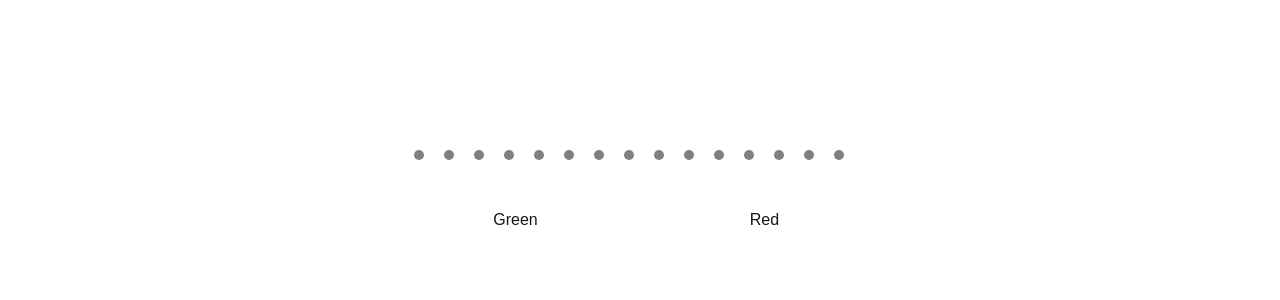
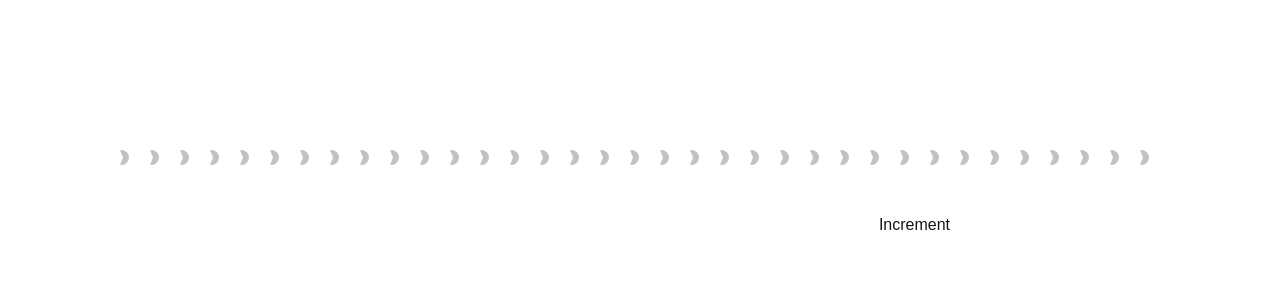
Before and after one commit to jgddesigns/progress_widgets, a Next.js app: page / in a window 1280 px wide. Shown: the top 300 px of the page. Built offline with nearby package versions, Linux system fonts and the light colour scheme.

Commit message:
styling modifications

```diff
--- a/src/app/helpers/shapes.css
+++ b/src/app/helpers/shapes.css
@@ -1,9 +1,9 @@
-.progress_gray{
+/* .start{
     width: 10px;
     height: 10px;
     background-color: gray;
     border-radius: 70%;
-}
+} */
 
 .circles{
     width: 10px;
--- a/src/app/lists/ProgressBar.js
+++ b/src/app/lists/ProgressBar.js
@@ -8,6 +8,7 @@ import Bar from '../styles/Bar';
 // Needs props LengthValue, Type, Trigger, Color, Size
 export default function ProgressBar (props) {
     const [Restart, setRestart] = React.useState(false)
+    // const [CurrentPosition, setCurrentPosition] = React.useState(props.LengthValue)
     const [CurrentPosition, setCurrentPosition] = React.useState(props.LengthValue)
     const [CurrentColor, setCurrentColor] = React.useState(props.Color)
 
--- a/src/app/page.js
+++ b/src/app/page.js
@@ -4,11 +4,10 @@ import ProgressBar from "./lists/ProgressBar";
 
 export default function Home() {
   const [Trigger, setTrigger] = React.useState(false)
-  const [Color, setColor] = React.useState("#234aae")
 
   return (
     <div>
-      <ProgressBar LengthValue={15} Type="circles" Trigger={[Trigger, setTrigger]} Size={5} Color={Color}/>
+      <ProgressBar LengthValue={35} Type="circles" Trigger={[Trigger, setTrigger]} Size={5} Color={["red", "green", "purple"]}/>
     </div>
   );
 }
--- a/src/app/styles/Circles.js
+++ b/src/app/styles/Circles.js
@@ -15,14 +15,15 @@ export default function Circles(props) {
     // const circle_style = "squares"
     // const circle_style = "stars"
     // const circle_style = "hearts"
-    // const circle_style = "moons"
+    const circle_style = "moons"
     // const circle_style = "hexagons"
-    const circle_style = "diamonds"
+    // const circle_style = "diamonds"
     // const circle_style = "trapezoids"
 
     useEffect(() => {
         display_circles()
      }, [])
+
 
     useEffect(() => {
         if(props.base_states["trigger"][0] && props.base_states["current_position"][0] > 0){
@@ -60,11 +61,13 @@ export default function Circles(props) {
     function create_circle(condition, start = null){
         let class_txt = null
         let style = {}
-        condition ? style["--bgcolor"] = props.base_states["current_color"][0] : null
-        start ? class_txt = "progress_gray" : class_txt = circle_style
+        // condition ? style["--bgcolor"] = props.base_states["current_color"][0] : style["--bgcolor"] = "#c2c2c2"
+
+        condition ? style["--bgcolor"] = get_color() : style["--bgcolor"] = "#c2c2c2"
+        // start ? class_txt = "progress_gray" : class_txt = circle_style
         return (
             <div className="w-8">
-                <div className={class_txt} style={style}>
+                <div className={circle_style} style={style}>
                 </div>
             </div>
         )
@@ -93,9 +96,15 @@ export default function Circles(props) {
     }
 
 
-    function increment(condition){
-        condition ? props.base_states["current_color"][1]("green") : props.base_states["current_color"][1]("red")
+    function trigger_test(){
         props.base_states["trigger"][1](true)
+    }
+
+
+    function get_color(){
+        let value = props.base_states["current_color"][0].length - Math.ceil(props.base_states["current_position"][0] / props.base_states["length_value"][0] * props.base_states["current_color"][0].length)
+
+        return value < props.base_states["current_color"][0].length ? (props.base_states["current_position"][0] / props.base_states["length_value"][0]) >= ((props.base_states["current_color"][0].length - 1) / props.base_states["current_color"][0].length) ? props.base_states["current_color"][0][0] : props.base_states["current_color"][0][value] : props.base_states["current_color"][0][props.base_states["current_color"][0].length - 1]
     }
 
 
@@ -113,12 +122,10 @@ export default function Circles(props) {
             </div>
             <div className="grid place-items-center grid-rows-1 grid-cols-2 gap-12">
                 <div>
-                <button className="mt-12" onClick={e => increment(true)}>Green</button>
                 </div>
                 <div>
-                <button className="mt-12" onClick={e => increment(false)}>Red</button>
+                <button className="mt-12" onClick={e => trigger_test()}>Increment</button>
                 </div>
-
             </div>
         </div>
     )
```
